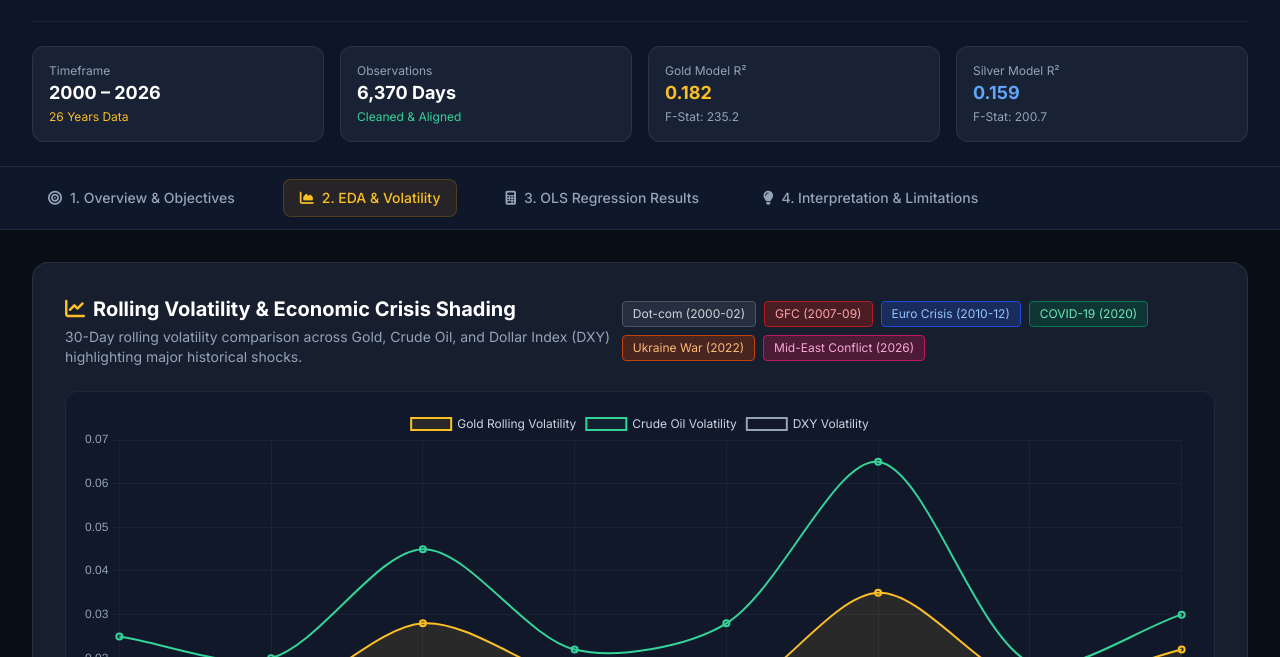
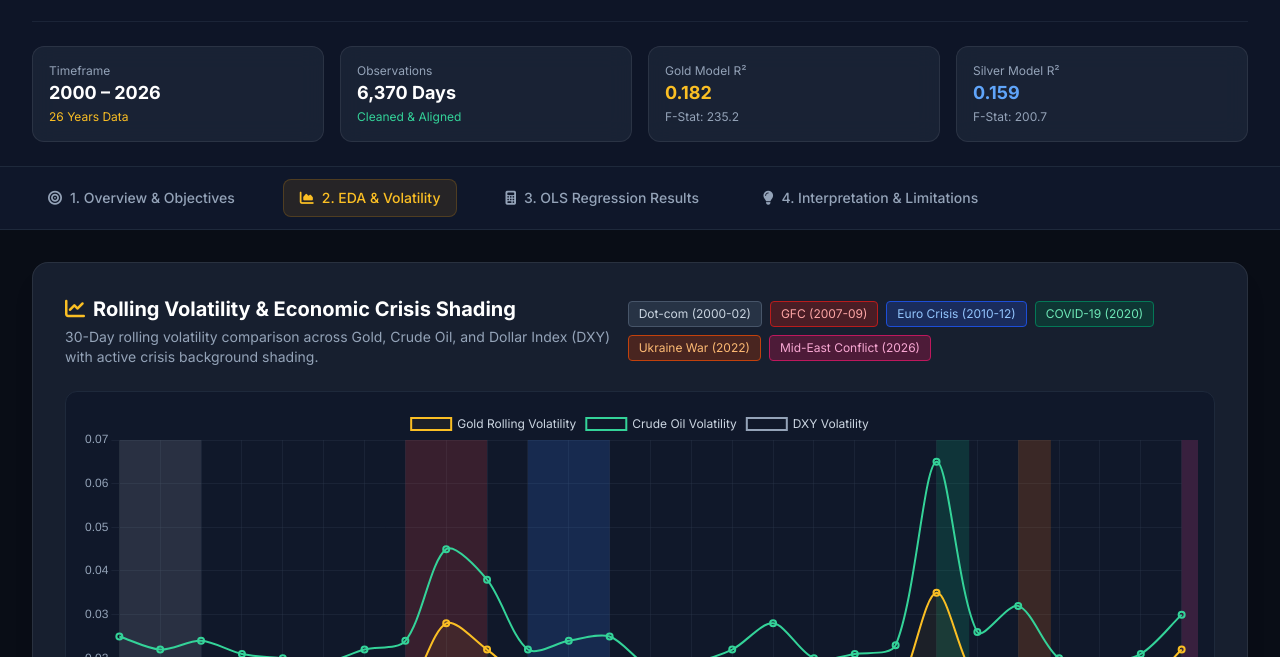
Before and after one commit to PandoraMK/Market-Analysis, a plain HTML site: page index.html in a window 1280 px wide. Both pictures are taken after a click on the button "2. EDA & Volatility". Shown: the part 143-800 px from the top of the page. Drawn offline with nearby package versions, Linux system fonts and the light colour scheme.

Commit message:
Update index.html

```diff
--- a/index.html
+++ b/index.html
@@ -238,10 +238,10 @@
                         <h2 class="text-xl font-bold text-white flex items-center">
                             <i class="fa-solid fa-chart-line text-amber-400 mr-2"></i> Rolling Volatility & Economic Crisis Shading
                         </h2>
-                        <p class="text-sm text-slate-400 mt-1">30-Day rolling volatility comparison across Gold, Crude Oil, and Dollar Index (DXY) highlighting major historical shocks.</p>
+                        <p class="text-sm text-slate-400 mt-1">30-Day rolling volatility comparison across Gold, Crude Oil, and Dollar Index (DXY) with active crisis background shading.</p>
                     </div>
                     <div class="mt-4 md:mt-0 flex flex-wrap gap-2 text-xs">
-                        <span class="px-2.5 py-1 rounded bg-gray-700/50 text-gray-300 border border-gray-600">Dot-com (2000-02)</span>
+                        <span class="px-2.5 py-1 rounded bg-slate-700/60 text-slate-300 border border-slate-600">Dot-com (2000-02)</span>
                         <span class="px-2.5 py-1 rounded bg-red-900/50 text-red-300 border border-red-700">GFC (2007-09)</span>
                         <span class="px-2.5 py-1 rounded bg-blue-900/50 text-blue-300 border border-blue-700">Euro Crisis (2010-12)</span>
                         <span class="px-2.5 py-1 rounded bg-emerald-900/50 text-emerald-300 border border-emerald-700">COVID-19 (2020)</span>
@@ -250,7 +250,7 @@
                     </div>
                 </div>
 
-                <!-- Chart Container -->
+                <!-- Chart Container with Crisis Shading -->
                 <div class="w-full h-[400px] bg-slate-900/80 p-4 rounded-xl border border-slate-800">
                     <canvas id="volatilityChart"></canvas>
                 </div>
@@ -484,7 +484,7 @@
             });
 
             document.getElementById('tab-' + tabId).classList.add('active');
-            const activeBtn = document.getElementById('btn-etal' ? 'btn-' + tabId : 'btn-' + tabId);
+            const activeBtn = document.getElementById('btn-' + tabId);
             activeBtn.classList.remove('text-slate-400', 'hover:text-white', 'hover:bg-slate-800');
             activeBtn.classList.add('bg-amber-500/10', 'text-amber-400', 'border', 'border-amber-500/20');
 
@@ -505,36 +505,74 @@
             window.print();
         }
 
-        // Initialize Chart.js Visualizations
+        // Custom Chart.js Plugin for Crisis Background Shading (axvspan equivalent)
+        const crisisShadingPlugin = {
+            id: 'crisisShading',
+            beforeDatasetsDraw(chart) {
+                const { ctx, chartArea, scales } = chart;
+                if (!chartArea) return;
+                const { top, bottom } = chartArea;
+                const xScale = scales.x;
+                if (!xScale) return;
+
+                // Define crisis periods mapped to chart label indices (2000 to 2026 yearly timeline)
+                const crises = [
+                    { name: "Dot-com", startIndex: 0, endIndex: 2, color: 'rgba(156, 163, 175, 0.18)' },       // 2000 - 2002
+                    { name: "GFC", startIndex: 7, endIndex: 9, color: 'rgba(239, 68, 68, 0.18)' },             // 2007 - 2009
+                    { name: "Euro Crisis", startIndex: 10, endIndex: 12, color: 'rgba(59, 130, 246, 0.18)' },  // 2010 - 2012
+                    { name: "COVID-19", startIndex: 20, endIndex: 20.8, color: 'rgba(16, 185, 129, 0.18)' },   // 2020
+                    { name: "Ukraine War", startIndex: 22, endIndex: 22.8, color: 'rgba(249, 115, 22, 0.18)' },// 2022
+                    { name: "Mid-East Conflict", startIndex: 26, endIndex: 26.8, color: 'rgba(236, 72, 153, 0.18)' } // 2026
+                ];
+
+                ctx.save();
+                crises.forEach(c => {
+                    const startX = xScale.getPixelForValue(c.startIndex);
+                    const endX = xScale.getPixelForValue(c.endIndex);
+                    if (startX !== undefined && endX !== undefined) {
+                        ctx.fillStyle = c.color;
+                        ctx.fillRect(startX, top, endX - startX, bottom - top);
+                    }
+                });
+                ctx.restore();
+            }
+        };
+
+        // Initialize Chart.js Visualizations on Load
         window.addEventListener('DOMContentLoaded', () => {
-            // Volatility Chart
+            // Volatility Chart with Crisis Shading Plugin
             const ctxVol = document.getElementById('volatilityChart').getContext('2d');
             new Chart(ctxVol, {
                 type: 'line',
                 data: {
-                    labels: ['2000', '2004', '2008 (GFC)', '2012', '2016', '2020 (COVID)', '2024', '2026'],
+                    labels: [
+                        '2000', '2001', '2002', '2003', '2004', '2005', '2006',
+                        '2007', '2008', '2009', '2010', '2011', '2012', '2013',
+                        '2014', '2015', '2016', '2017', '2018', '2019', '2020',
+                        '2021', '2022', '2023', '2024', '2025', '2026'
+                    ],
                     datasets: [
                         {
                             label: 'Gold Rolling Volatility',
-                            data: [0.012, 0.010, 0.028, 0.015, 0.011, 0.035, 0.014, 0.022],
+                            data: [0.012, 0.011, 0.013, 0.009, 0.010, 0.009, 0.011, 0.012, 0.028, 0.022, 0.015, 0.016, 0.015, 0.010, 0.009, 0.011, 0.011, 0.009, 0.010, 0.012, 0.035, 0.015, 0.018, 0.012, 0.014, 0.013, 0.022],
                             borderColor: '#fbbf24',
-                            backgroundColor: 'rgba(251, 191, 36, 0.1)',
+                            backgroundColor: 'rgba(251, 191, 36, 0.05)',
                             borderWidth: 2,
                             tension: 0.3,
                             fill: true
                         },
                         {
                             label: 'Crude Oil Volatility',
-                            data: [0.025, 0.020, 0.045, 0.022, 0.028, 0.065, 0.019, 0.030],
+                            data: [0.025, 0.022, 0.024, 0.021, 0.020, 0.019, 0.022, 0.024, 0.045, 0.038, 0.022, 0.024, 0.025, 0.018, 0.019, 0.022, 0.028, 0.020, 0.021, 0.023, 0.065, 0.026, 0.032, 0.020, 0.019, 0.021, 0.030],
                             borderColor: '#34d399',
-                            backgroundColor: 'rgba(52, 211, 153, 0.05)',
+                            backgroundColor: 'transparent',
                             borderWidth: 2,
                             tension: 0.3,
                             fill: false
                         },
                         {
                             label: 'DXY Volatility',
-                            data: [0.006, 0.005, 0.012, 0.007, 0.006, 0.015, 0.005, 0.008],
+                            data: [0.006, 0.005, 0.006, 0.005, 0.005, 0.004, 0.005, 0.006, 0.012, 0.009, 0.007, 0.007, 0.007, 0.005, 0.005, 0.006, 0.006, 0.005, 0.005, 0.005, 0.015, 0.006, 0.007, 0.005, 0.005, 0.005, 0.008],
                             borderColor: '#94a3b8',
                             backgroundColor: 'transparent',
                             borderWidth: 2,
@@ -553,7 +591,8 @@
                         x: { grid: { color: 'rgba(51, 65, 85, 0.3)' }, ticks: { color: '#94a3b8' } },
                         y: { grid: { color: 'rgba(51, 65, 85, 0.3)' }, ticks: { color: '#94a3b8' } }
                     }
-                }
+                },
+                plugins: [crisisShadingPlugin]
             });
 
             // Prediction Chart
```
